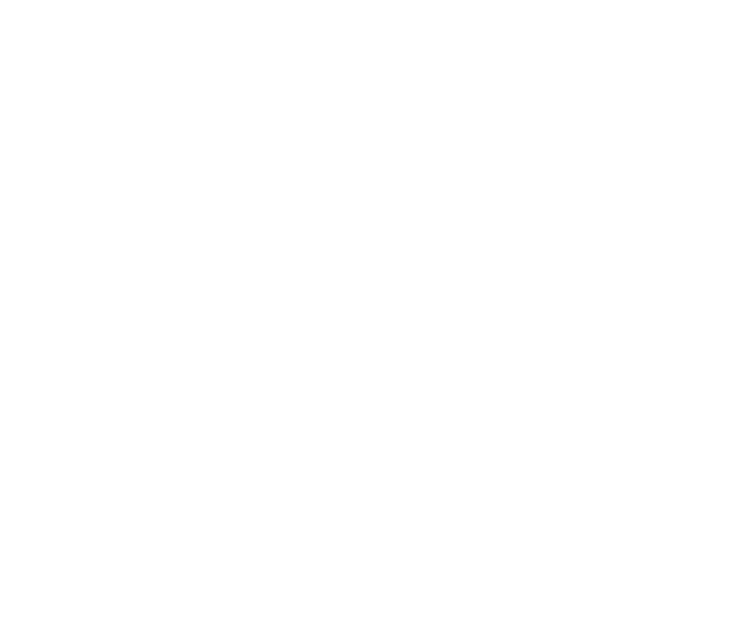
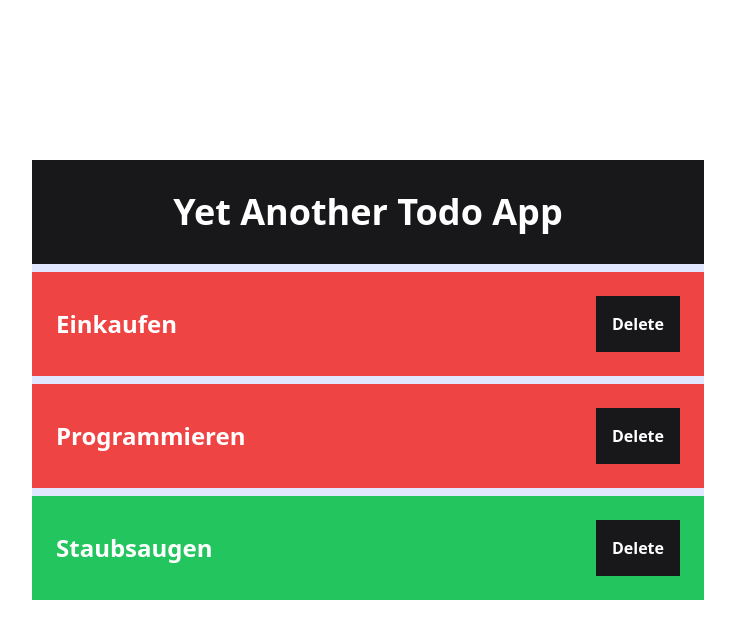
Before and after one commit to xtom2301/yata, a React (Create React App) app: page / in a window 1280 px wide. Shown: the top 638 px of the page, without its empty margins (272-1007 px from the left). Built offline with nearby package versions, Linux system fonts and the light colour scheme.

Commit message:
show data

```diff
--- a/public/index.html
+++ b/public/index.html
@@ -24,7 +24,7 @@
       work correctly both with client-side routing and a non-root public URL.
       Learn how to configure a non-root public URL by running `npm run build`.
     -->
-    <title>React App</title>
+    <title>YATA</title>
   </head>
   <body>
     <noscript>You need to enable JavaScript to run this app.</noscript>
--- a/src/App.js
+++ b/src/App.js
@@ -1,5 +1,24 @@
+import { items } from './items';
+import { useEffect, useState } from 'react';
+import Todo from './Todo';
+
 const App = () => {
-  return <div></div>;
+  const [todos, setTodos] = useState(items);
+
+  useEffect(() => {}, []);
+
+  return (
+    <div className='max-w-2xl m-auto mt-40 bg-zinc-400'>
+      <h1 className='text-white p-8 text-center font-bold text-4xl bg-zinc-900'>
+        Yet Another Todo App
+      </h1>
+      <div>
+        {todos.map((todo, i) => {
+          return <Todo key={i} name={todo.name} i={i} done={todo.done} />;
+        })}
+      </div>
+    </div>
+  );
 };
 
 export default App;
--- /dev/null
+++ b/src/Todo.js
@@ -0,0 +1,18 @@
+const Todo = ({ name, i, done }) => {
+  return (
+    <div
+      className={
+        done
+          ? 'p-6 flex justify-between items-center border-t-8 border-indigo-100 bg-green-500'
+          : 'p-6 flex justify-between items-center border-t-8 border-indigo-100 bg-red-500'
+      }
+    >
+      <h1 className='text-2xl font-bold text-white'>{name}</h1>
+      <button className='bg-zinc-900 p-4 text-white font-semibold'>
+        Delete
+      </button>
+    </div>
+  );
+};
+
+export default Todo;
--- /dev/null
+++ b/src/items.js
@@ -0,0 +1,14 @@
+export const items = [
+  {
+    name: 'Einkaufen',
+    done: false,
+  },
+  {
+    name: 'Programmieren',
+    done: false,
+  },
+  {
+    name: 'Staubsaugen',
+    done: true,
+  },
+];
```
